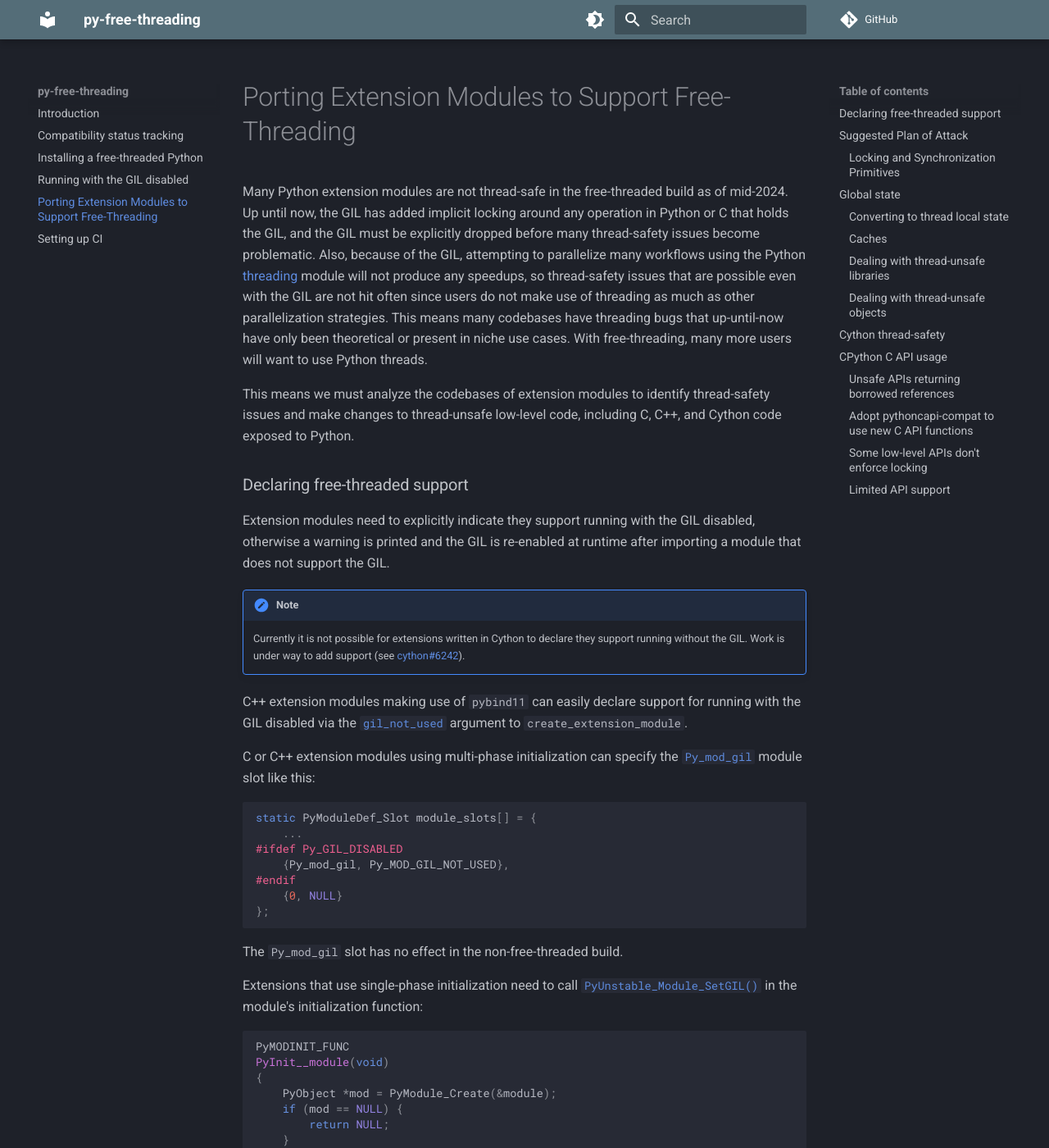
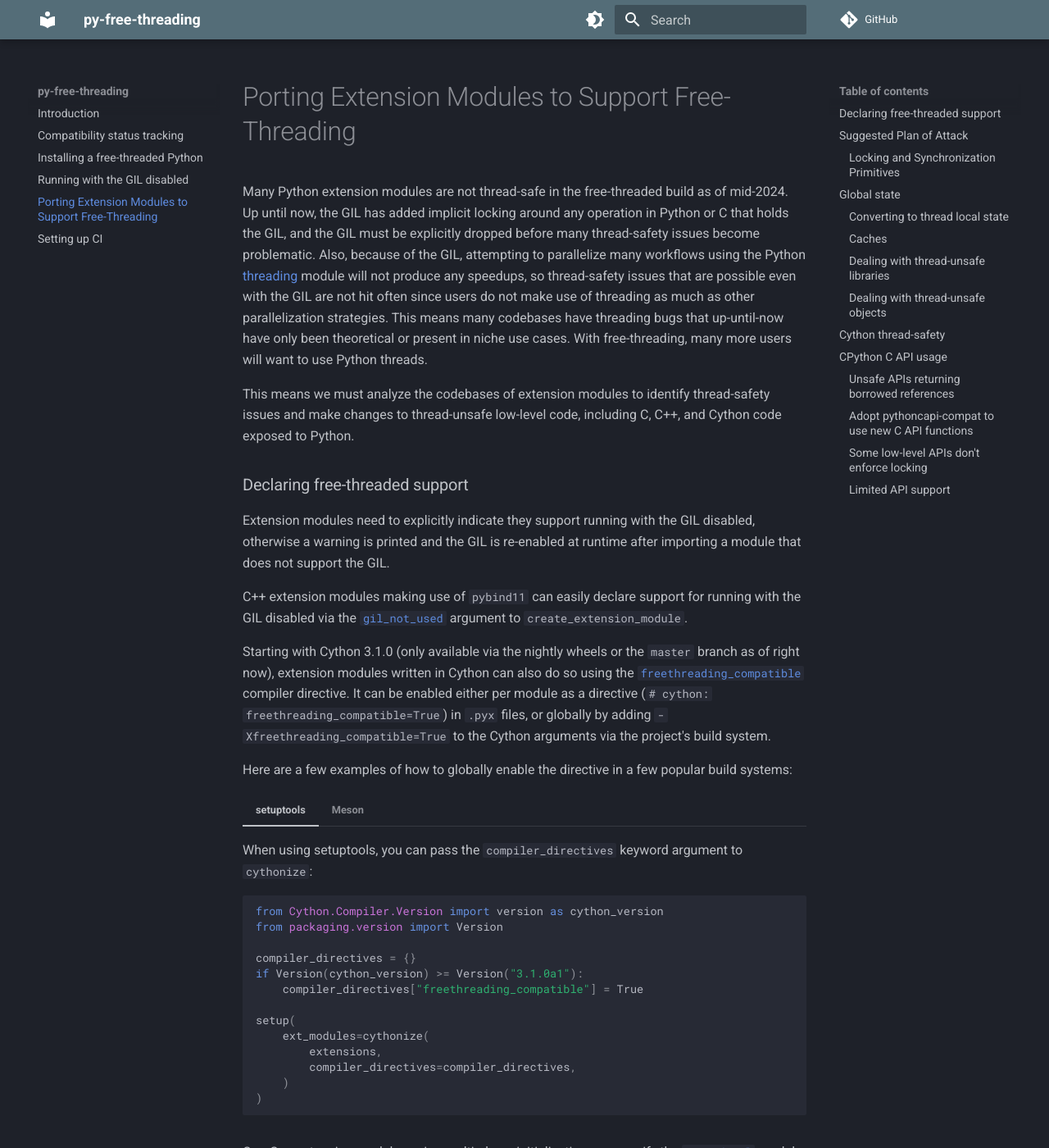
Before and after one commit to Quansight-Labs/free-threaded-compatibility, an MkDocs documentation site: the page built from docs/porting.md, in a window 1280 px wide and 1400 px high. Shown: the whole window at 82% size. Built offline with MkDocs 1.6.1 and Material for MkDocs 9.7.7, drawn with Linux system fonts in a browser that asks for light colours; comment, search, counter and statistics services are not loaded.

Commit message:
Document Cython's freethreading_compatible directive (#35)

````diff
--- a/docs/porting.md
+++ b/docs/porting.md
@@ -22,16 +22,71 @@ Extension modules need to explicitly indicate they support running with the GIL
 disabled, otherwise a warning is printed and the GIL is re-enabled at runtime
 after importing a module that does not support the GIL.
 
-!!! note
-
-    Currently it is not possible for extensions written in Cython to declare
-    they support running without the GIL. Work is under way to add support
-    (see [cython#6242](https://github.com/cython/cython/pull/6242)).
-
 C++ extension modules making use of `pybind11` can easily declare support for
 running with the GIL disabled via the
 [`gil_not_used`](https://pybind11.readthedocs.io/en/stable/reference.html#_CPPv4N7module_23create_extension_moduleEPKcPKcP10module_def16mod_gil_not_used)
 argument to `create_extension_module`.
+
+Starting with Cython 3.1.0 (only available via the nightly wheels or the `master`
+branch as of right now), extension modules written in Cython can also do so using the
+[`freethreading_compatible`](https://cython.readthedocs.io/en/latest/src/userguide/source_files_and_compilation.html#compiler-directives)
+compiler directive. It can be enabled either per module as a directive
+(`# cython: freethreading_compatible=True`) in `.pyx` files, or globally by adding
+`-Xfreethreading_compatible=True` to the Cython arguments via the project's
+build system.
+
+Here are a few examples of how to globally enable the directive in a few popular
+build systems:
+
+=== "setuptools"
+
+    When using setuptools, you can pass the `compiler_directives` keyword argument
+    to `cythonize`:
+
+    ```python
+    from Cython.Compiler.Version import version as cython_version
+    from packaging.version import Version
+
+    compiler_directives = {}
+    if Version(cython_version) >= Version("3.1.0a1"):
+        compiler_directives["freethreading_compatible"] = True
+
+    setup(
+        ext_modules=cythonize(
+            extensions,
+            compiler_directives=compiler_directives,
+        )
+    )
+    ```
+
+=== "Meson"
+
+    When using Meson, you can add the directive to the `cython_args` you're
+    passing to `py.extension_module`:
+
+    ```meson
+    cy = meson.get_compiler('cython')
+
+    cython_args = []
+    if cy.version().version_compare('>=3.1.0')
+        cython_args += ['-Xfreethreading_compatible=True']
+    endif
+
+    py.extension_module('modulename'
+        'source.pyx',
+        cython_args: cython_args,
+        ...
+    )
+    ```
+
+    You can also globally add the directive for all Cython extension modules:
+
+    ```meson
+    cy = meson.get_compiler('cython')
+    if cy.version().version_compare('>=3.1.0')
+        add_project_arguments('-Xfreethreading_compatible=true', language : 'cython')
+    endif
+    ```
 
 C or C++ extension modules using multi-phase initialization can specify the
 [`Py_mod_gil`](https://docs.python.org/3.13/c-api/module.html#c.Py_mod_gil)
````
